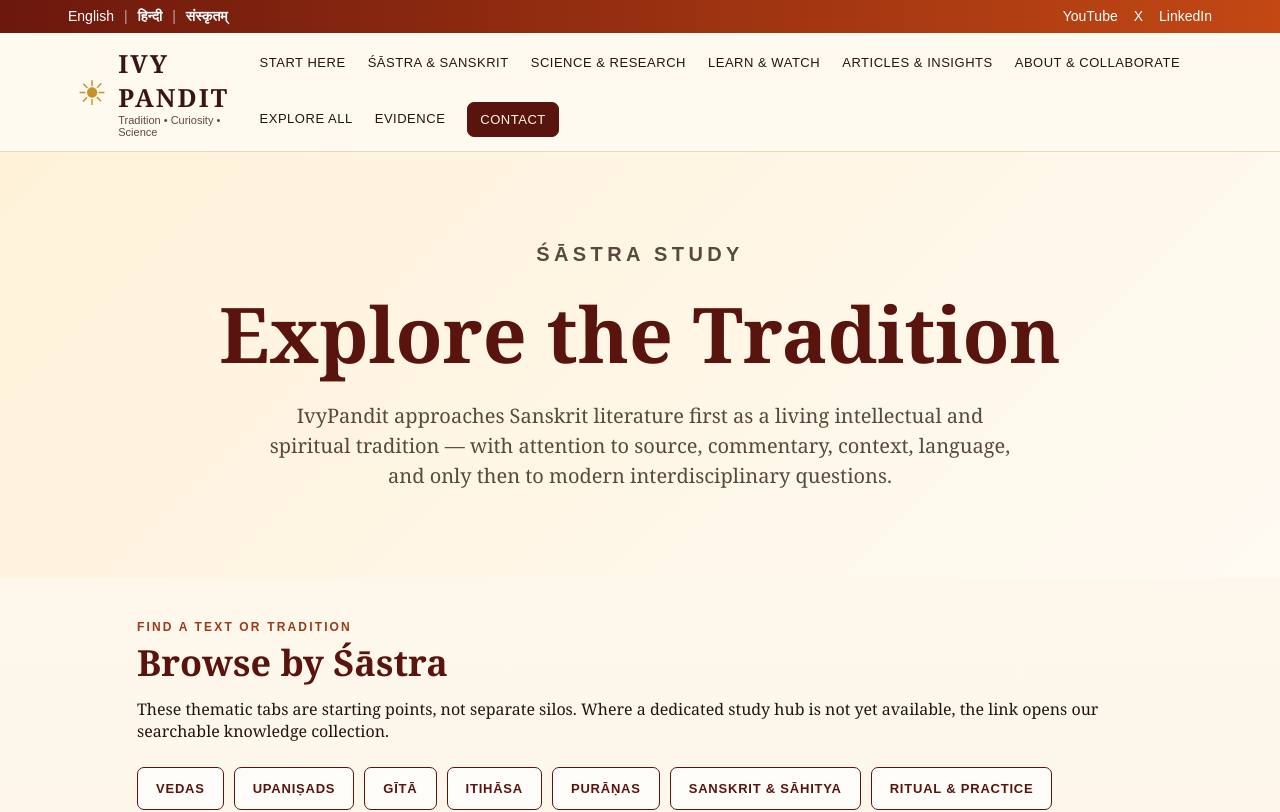
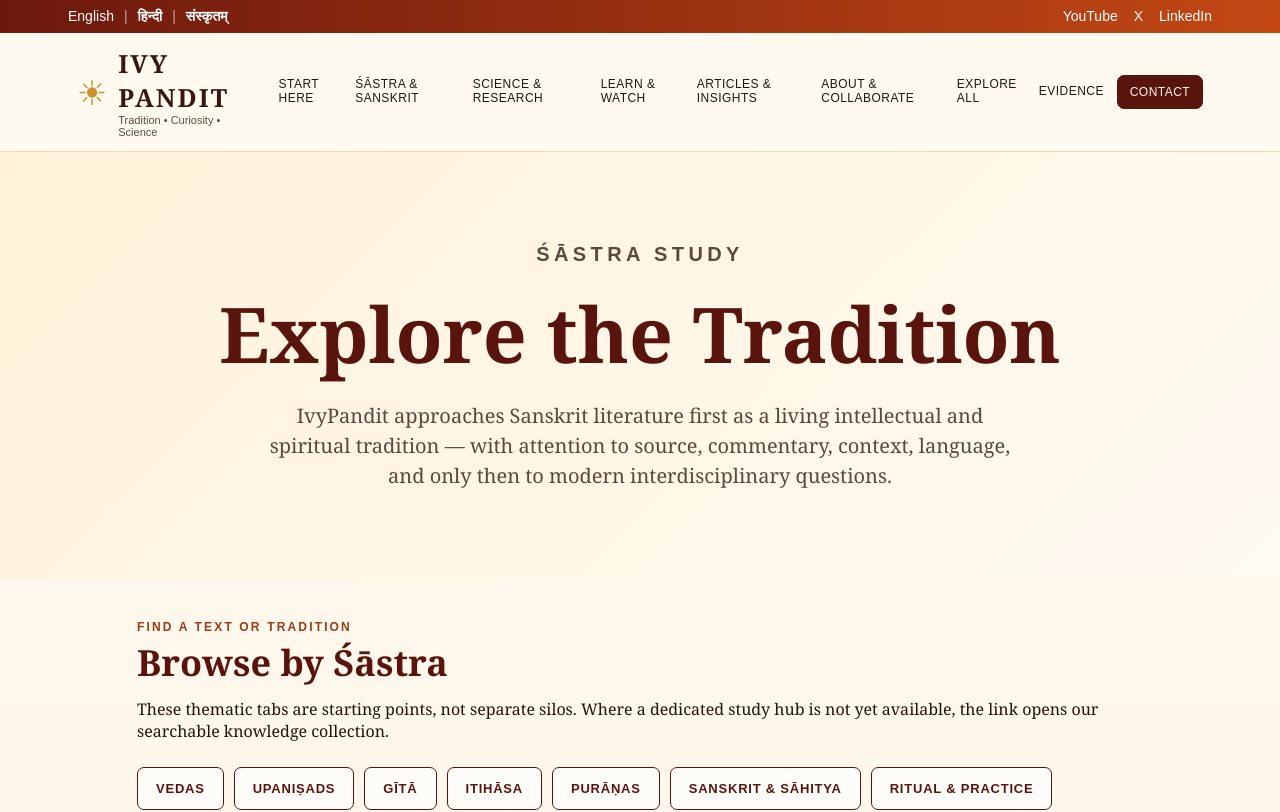
Before and after one commit to nishmishra/ivypandit-v2, a Next.js app: page /shastra-study in a window 1280 px wide. Shown: the top 812 px of the page. Built offline with nearby package versions, Linux system fonts and the light colour scheme.

Commit message:
Prevent nav overflow and improve tablet mobile breakpoint

```diff
--- a/components/SiteHeader.module.css
+++ b/components/SiteHeader.module.css
@@ -15,14 +15,14 @@
 .sun{font-size:34px;color:#c8912e}
 .brand b{display:block;font-size:25px;letter-spacing:2px;color:#39160f}
 .brand small{display:block;font-family:Arial,sans-serif;font-size:11px;color:#5b4a3f}
-.nav{display:flex;gap:22px;align-items:center;flex-wrap:wrap;font-family:Arial,sans-serif;font-size:13px;text-transform:uppercase;letter-spacing:.04em}
+.nav{display:flex;gap:clamp(8px,1vw,18px);align-items:center;flex-wrap:nowrap;font-family:Arial,sans-serif;font-size:12px;text-transform:uppercase;letter-spacing:.04em}
 .nav a{padding:8px 0;border-bottom:2px solid transparent;text-decoration:none;color:inherit}
 .nav a:hover,.nav a:focus-visible{color:#d45a18;border-bottom-color:#d45a18}
 .nav .contactLink{background:#5a140e;color:#fff8e9;border:1px solid #5a140e;border-radius:7px;padding:9px 12px}
 .nav .contactLink:hover,.nav .contactLink:focus-visible{background:#7a2016;color:#fff;border-bottom-color:#5a140e}
 .menuButton{display:none;border:1px solid #5a140e;background:#fff8e9;color:#5a140e;border-radius:8px;padding:9px 12px;font:700 13px Arial,sans-serif;letter-spacing:.05em;text-transform:uppercase;cursor:pointer}
 .menuButton:focus-visible,.brand:focus-visible{outline:3px solid #c8912e;outline-offset:3px}
-@media(max-width:850px){
+@media(max-width:1150px){
   .header{display:grid;grid-template-columns:1fr auto;padding:12px 18px}
   .brand{justify-self:start}
   .menuButton{display:block}
```
